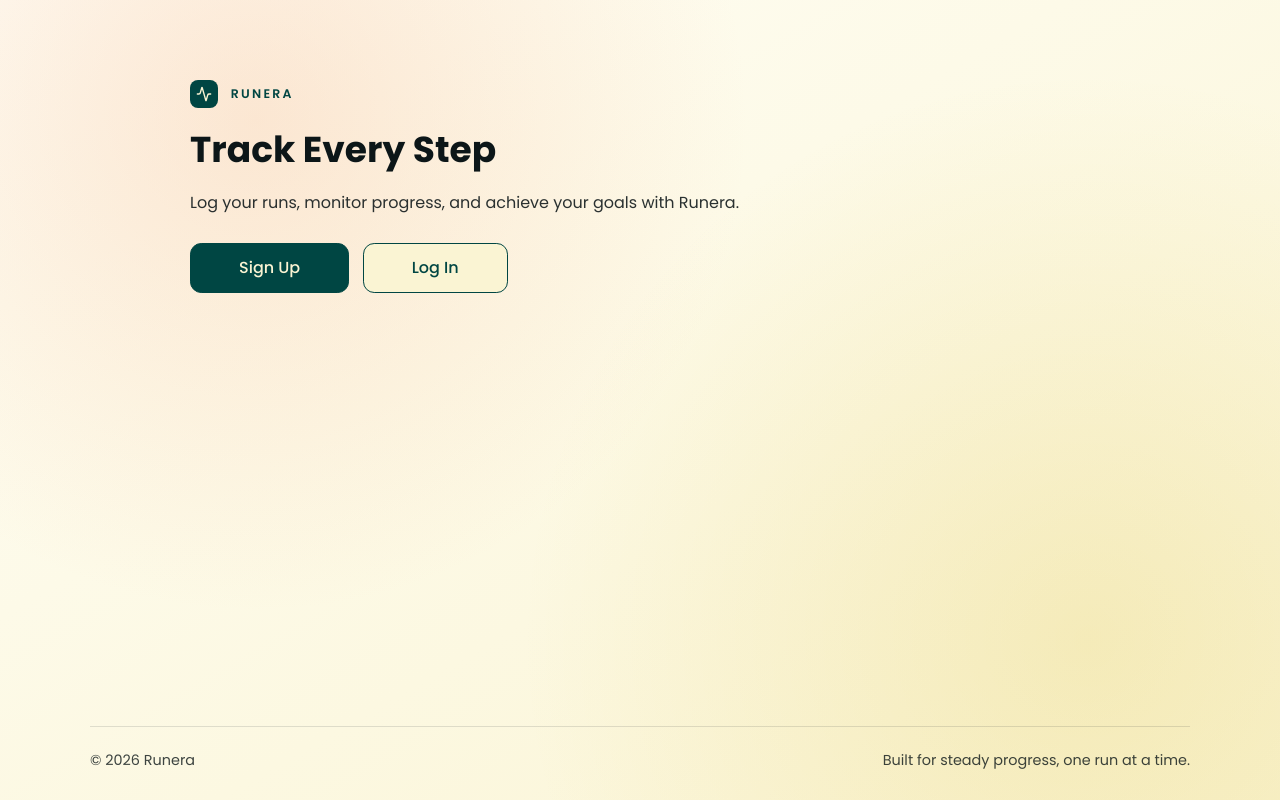
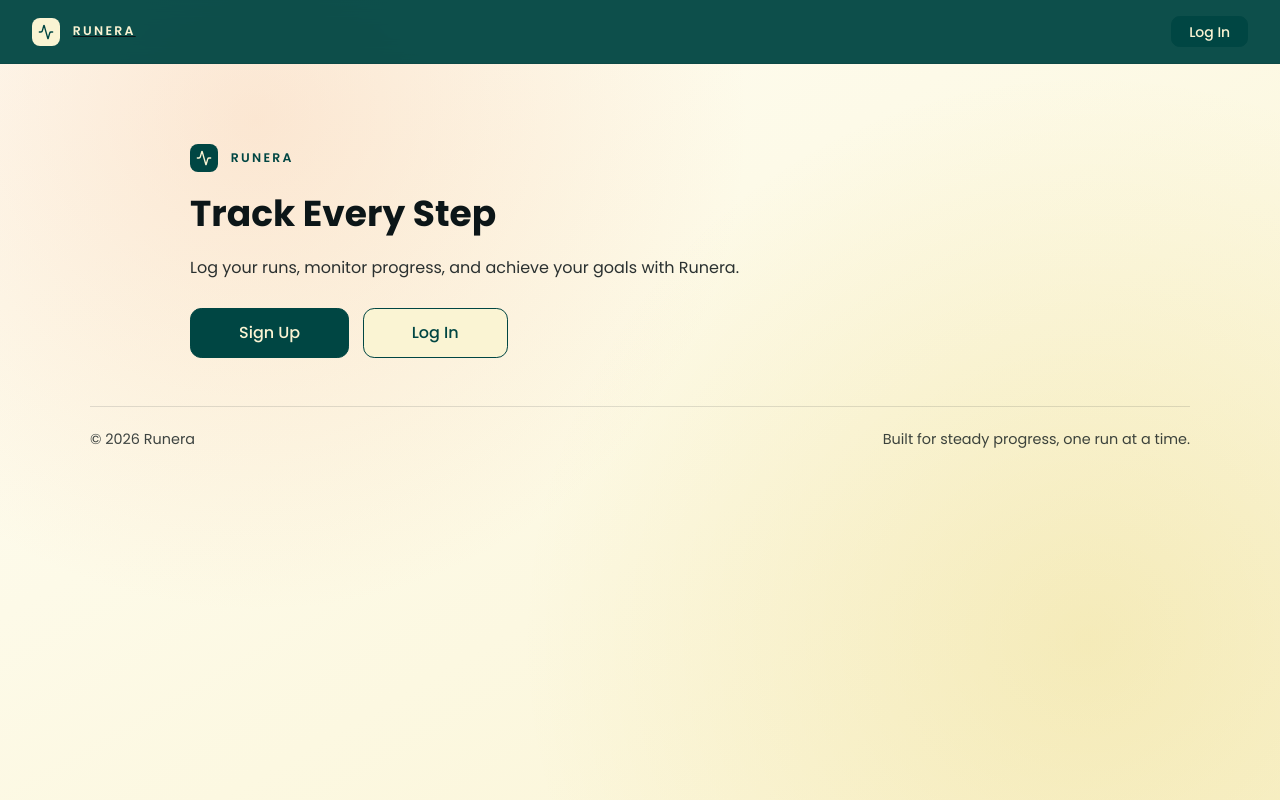
Before and after one commit to Tratatemium/Runera, a React (Create React App) app: page / in a window 1280 px wide. Built offline with nearby package versions, Linux system fonts and the light colour scheme; no server answers.

Commit message:
Refactor Home layout: change display from grid to flex for improved structure and add Header component

```diff
--- a/src/pages/Home.module.css
+++ b/src/pages/Home.module.css
@@ -1,7 +1,7 @@
 .home {
 	min-height: 100vh;
-	display: grid;
-	grid-template-rows: 1fr auto;
+	display: flex;
+	flex-direction: column;
 	color: var(--primary-color);
 }
 
--- a/src/pages/Home.tsx
+++ b/src/pages/Home.tsx
@@ -1,5 +1,6 @@
 import styles from "./Home.module.css";
 
+import { Header } from "../components/Header";
 import { Logo } from "../components/Logo";
 import { ButtonLink } from "../components/ButtonLink";
 
@@ -8,6 +9,7 @@ function Home() {
 
   return (
     <div className={styles.home}>
+      <Header />
       <main>
         <section className={styles.hero}>
           <Logo variant="primary"></Logo>
```
